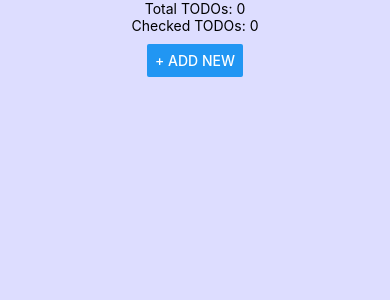
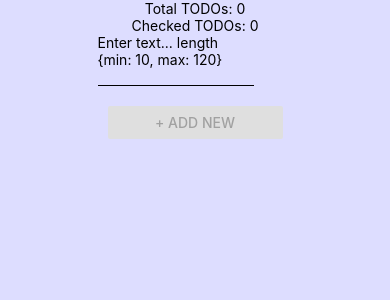
Before and after one commit to sXakil/TODO-App-with-Reac-tNative, a React Native app: screen / in a window 390 px wide. Shown: the top 300 px of the page. Built offline with nearby package versions, Linux system fonts and the light colour scheme.

Commit message:
refactored todo and textform

```diff
--- a/App.js
+++ b/App.js
@@ -1,30 +1,24 @@
 import React, {Component} from 'react';
-import {Platform, StyleSheet, Text, View, Button, ScrollView} from 'react-native';
-import uuidv4 from 'uuid/v4';
+import {StyleSheet, Text, View, Button, ScrollView, TextInput} from 'react-native'
+import uuidv4 from 'uuid'
+import TextForm from './Components/TextForm'
 import Todo from './Components/Todo'
 
-const instructions = Platform.select({
-  ios: 'Press Cmd+R to reload,\n' + 'Cmd+D or shake for dev menu',
-  android:
-    'Double tap R on your keyboard to reload,\n' +
-    'Shake or press menu button for dev menu',
-});
 let id = 0
-
 export default class App extends Component {
   constructor(props) {
     super(props)
     this.state = {
       todos: [],
+      text: '',
+      disableButton: true,
     }
   }
-  componentDidMount() {
-    this.interval = setInterval(() => {id += 100}, 1000)
-  }
   newTodo = () => {
-    const text = 'The TODO - ' + id;
     this.setState({
-      todos: [...this.state.todos, { id: id++, text,}],
+      todos: [...this.state.todos, { id: id++, text : this.state.text,}],
+      text: '',
+      disableButton: true,
     })
   }
   deleteTodo = id => {
@@ -45,15 +39,26 @@ export default class App extends Component {
       })
     })
   }
+  checkLength = (value) => {
+      if(value.length >= 10) this.setState({disableButton: false,})
+      else this.setState({disableButton: true,})
+  }
   render() {
     let crossOff = {}
     return (
       <View style={styles.container}>
         <Text> Total TODOs: {this.state.todos.length} </Text>
         <Text> Checked TODOs: {this.state.todos.filter(todo => todo.checked).length} </Text>
-        <View style={styles.button}>
-          <Button onPress={this.newTodo} title="+ Add New" />
-        </View>
+        <TextForm
+          text={this.state.text}
+          isDisabled={this.state.disableButton}
+          handleChangeText={text => {
+              this.checkLength(text)
+              this.setState({text,})
+            }
+          }
+          handleNewTODO={this.newTodo}
+        />
         <ScrollView style={{width: "98%"}}>
             {this.state.todos.map(todo => {
                 crossOff = todo.checked ? {textDecorationLine: 'line-through'}  : {textDecorationLine: 'none'}
@@ -77,12 +82,4 @@ const styles = StyleSheet.create({
     alignItems: 'center',
     backgroundColor: '#ddddff',
   },
-  button: {
-    margin: 10,
-  },
-  instructions: {
-    textAlign: 'center',
-    color: '#ffffff',
-    marginBottom: 5,
-  },
 })
--- /dev/null
+++ b/Components/TextForm.js
@@ -0,0 +1,44 @@
+import React from 'react'
+import {View, TextInput, Button, StyleSheet} from 'react-native'
+import PropTypes from 'prop-types'
+
+const styles = StyleSheet.create({
+    button: {
+        margin: 10,
+    },
+    textInputStyle: {
+        color: 'red',
+        borderBottomColor: '#000000',
+        borderBottomWidth: 1,
+        width: "80%",
+        marginBottom: 10,
+    },
+})
+
+const TextForm = props => (
+    <View>
+        <View style={styles.textInputStyle}>
+        <TextInput
+            placeholder={'Enter text... length {min: 10, max: 120}'}
+            maxLength={120}
+            multiline = {true}
+            numberOfLines = {3}
+            textBreakStrategy = {'highQuality'}
+            onChangeText={props.handleChangeText}
+            value={props.text}
+        />
+        </View>
+        <View style={styles.button}>
+            <Button style={styles.button} disabled={props.isDisabled} onPress={props.handleNewTODO} title="+ Add New" />
+        </View>
+    </View>
+)
+
+TextForm.protoTypes = {
+    text: PropTypes.string.isRequired,
+    isDisabled: PropTypes.bool.isRequired,
+    handleChangeText: PropTypes.func.isRequired,
+    handleNewTODO: PropTypes.func.isRequired,
+}
+
+export default TextForm
--- a/Components/Todo.js
+++ b/Components/Todo.js
@@ -15,6 +15,7 @@ const styles = StyleSheet.create({
     todoTextStyle: {
         paddingStart: 10,
         paddingEnd: 10,
+        maxWidth: '70%'
     },
     todoButtonStyle: {
         paddingRight: 5,
@@ -24,7 +25,7 @@ const styles = StyleSheet.create({
 const Todo = props => (
     <View style={styles.todoStyles}>
       <Switch onValueChange={props.onSwitch} value={props.todo.checked} />
-      <Text style={[props.textStyle, styles.todoTextStyle]}>{props.todo.text}</Text>
+      <Text textBreakStrategy={"balanced"} style={[props.textStyle, styles.todoTextStyle]}>{props.todo.text}</Text>
       <View style={styles.todoButtonStyle}>
         <Button onPress={props.onDelete} title=" delete " />
       </View>
```
Lines whose indentation alone changed are shown as unchanged.
